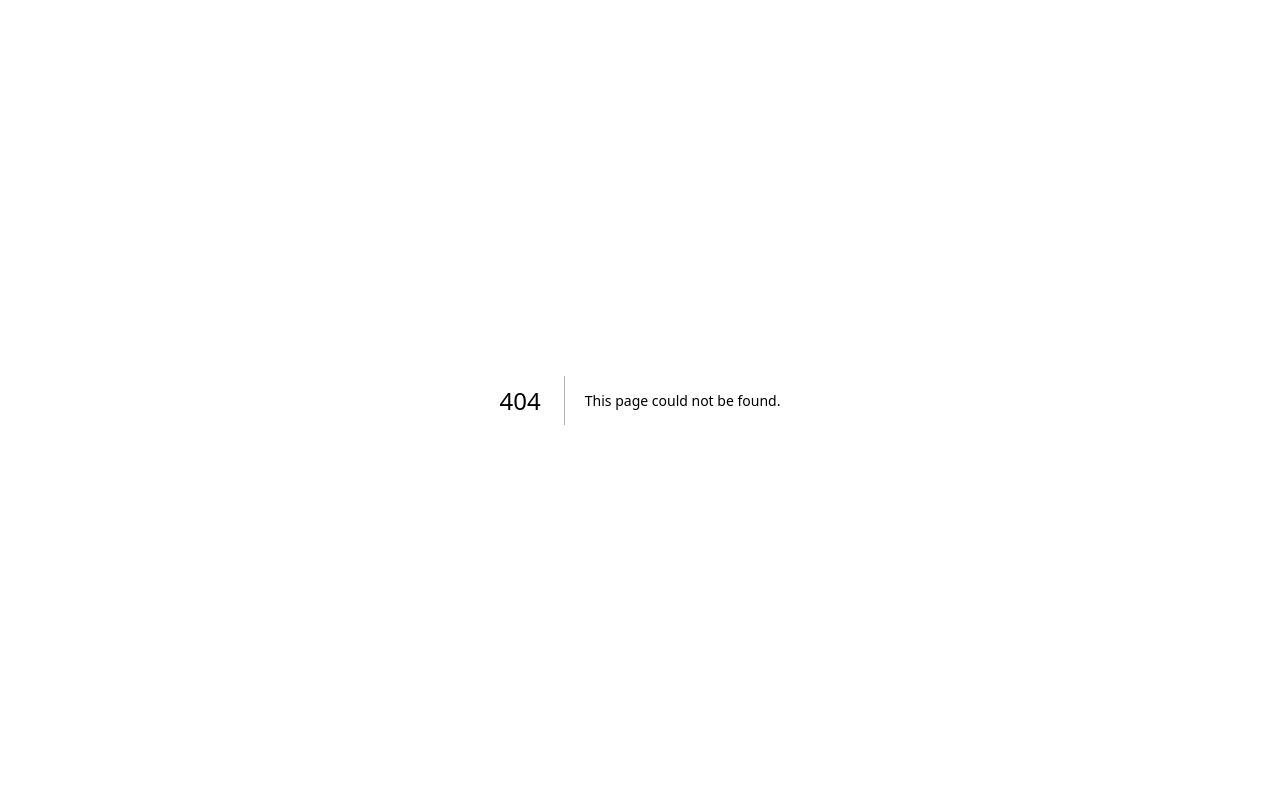
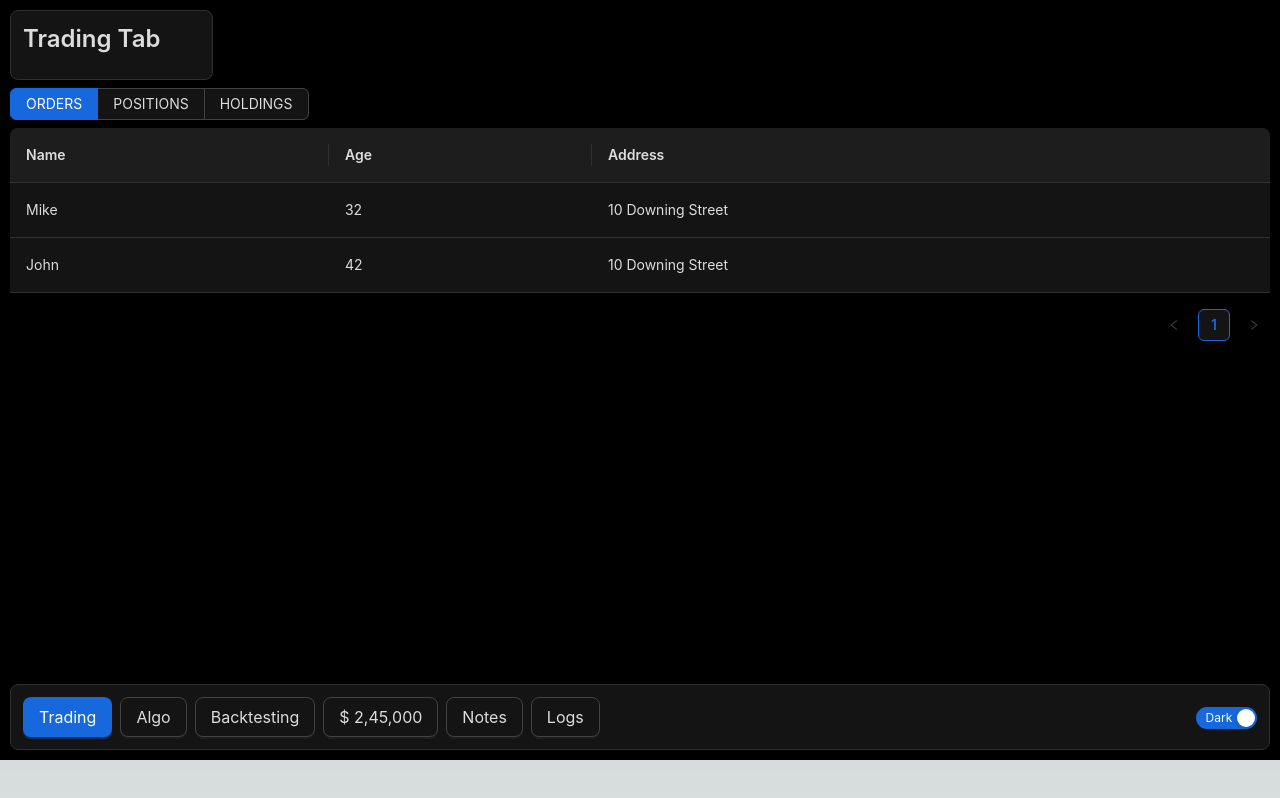
Before and after one commit to Narayankdubey/trading, a Next.js app: page /trading in a window 1280 px wide. Before the commit this address had no page. Built offline with nearby package versions, Linux system fonts and the light colour scheme.

Commit message:
added algo and trading page, multiple chart

```diff
--- /dev/null
+++ b/src/common/constants.tsx
@@ -0,0 +1,7 @@
+export const ROUTES = {
+    HOME:"/",
+    ALGO:"/algo",
+    TRADING:"/trading",
+    LOGIN:"/login",
+    REGISTER:"/register",
+}
--- a/src/components/layout/components/BottomNav.tsx
+++ b/src/components/layout/components/BottomNav.tsx
@@ -1,5 +1,6 @@
 import { Button, Card, Col, Row, Space, Switch } from 'antd'
-import React, { Dispatch, FC, SetStateAction, useState } from 'react'
+import React, { Dispatch, FC, SetStateAction, useCallback } from 'react'
+import { useRouter } from 'next/router';
 
 interface BottomNavProps {
   setDartMode: Dispatch<SetStateAction<boolean>>;
@@ -7,26 +8,44 @@ interface BottomNavProps {
 
 const menus = [
   { name: "trading", title: "Trading", icon: "", },
-  { name: "", title: "Alog", icon: "", },
-  { name: "", title: "Backtesting", icon: "", },
-  { name: "", title: "$ 2,45,000", icon: "", },
-  { name: "", title: "Notes", icon: "", },
-  { name: "", title: "Logs", icon: "", },
+  { name: "algo", title: "Algo", icon: "", },
+  { name: "backtesting", title: "Backtesting", icon: "", },
+  { name: "amount", title: "$ 2,45,000", icon: "", },
+  { name: "notes", title: "Notes", icon: "", },
+  { name: "logs", title: "Logs", icon: "", },
 ]
 export const BottomNav: FC<BottomNavProps> = ({ setDartMode }) => {
-  const [selected, setSelected] = useState("Trading");
+  const router = useRouter();
 
-  const menuPressed = (name:string)=>{
-    setSelected(name);
+  const menuPressed = (name: string) => {
+      router.push(`/${name}`)
   }
+
+  const activeTab = useCallback((item: any) => {
+    if (router.pathname === "/") {
+      return false
+    } else {
+      const path = router.pathname.substring(1, router.pathname.length);
+      return path.includes(item?.name)
+    }
+  }, [router.pathname])
+
   return (
-    <Card size="small">
+    <Card size="small" style={{ marginTop: 10 }}>
       <Row justify={"space-between"} align={"middle"}>
         <Col>
-          <Space>
-            {menus.map((item) => (
-              <Button key={item.title} size={"large"} type={selected === item?.title ? "primary" : "default"} onClick={()=>menuPressed(item?.title)}>{item.title}</Button>
-            ))}
+          <Space wrap>
+            {menus.map((item) => {
+              return (
+                <Button
+                  key={item.title}
+                  size={"large"}
+                  type={activeTab(item) ? "primary" : "default"}
+                  onClick={() => menuPressed(item?.name)}>
+                  {item.title}
+                </Button>
+              )
+            })}
           </Space>
         </Col>
         <Col>
--- /dev/null
+++ b/src/components/screens/algo/index.tsx
@@ -0,0 +1,47 @@
+import { Card, Col, Row, Select, Space, Typography } from 'antd';
+import React, { FC } from 'react'
+import { Input } from 'antd';
+
+const { TextArea } = Input;
+
+interface AlgoContainerProps {
+
+}
+
+const selectItems = [
+    { defaultValue: "lucy", options: [{ value: 'jack', label: 'Jack' }, { value: 'lucy', label: 'Lucy' }, { value: 'Yiminghe', label: 'yiminghe' }, { value: 'disabled', label: 'Disabled', disabled: true },] },
+    { defaultValue: "lucy", options: [{ value: 'jack', label: 'Jack' }, { value: 'lucy', label: 'Lucy' }, { value: 'Yiminghe', label: 'yiminghe' }, { value: 'disabled', label: 'Disabled', disabled: true },] },
+    { defaultValue: "lucy", options: [{ value: 'jack', label: 'Jack' }, { value: 'lucy', label: 'Lucy' }, { value: 'Yiminghe', label: 'yiminghe' }, { value: 'disabled', label: 'Disabled', disabled: true },] },
+    { defaultValue: "lucy", options: [{ value: 'jack', label: 'Jack' }, { value: 'lucy', label: 'Lucy' }, { value: 'Yiminghe', label: 'yiminghe' }, { value: 'disabled', label: 'Disabled', disabled: true },] },
+    { defaultValue: "lucy", options: [{ value: 'jack', label: 'Jack' }, { value: 'lucy', label: 'Lucy' }, { value: 'Yiminghe', label: 'yiminghe' }, { value: 'disabled', label: 'Disabled', disabled: true },] },
+]
+
+const AlgoContainer: FC<AlgoContainerProps> = ({ }) => {
+    return (
+        <Row gutter={[8,8]}>
+            <Col xs={24} sm={8} md={6} lg={4}>
+                <Card size='small'>
+                    <Typography.Title level={3}>Algo Tab</Typography.Title>
+                </Card>
+            </Col>
+            <Col span={24}>
+                <Space wrap>
+                    {selectItems.map((item,index) => (
+                        <Select
+                            key={index}
+                            defaultValue={item?.defaultValue}
+                            style={{ width: 120 }}
+                            // onChange={handleChange}
+                            options={item?.options}
+                        />
+                    ))}
+                </Space>
+            </Col>
+            <Col span={24}>
+            <TextArea rows={19} autoFocus/>
+            </Col>
+        </Row>
+    )
+}
+
+export default AlgoContainer;
--- a/src/components/screens/home/components/ShareChart.tsx
+++ b/src/components/screens/home/components/ShareChart.tsx
@@ -1,20 +1,34 @@
-import { Card, Typography } from 'antd'
+import { Card, Col, Row, Typography } from 'antd'
 import React, { FC, useEffect, useState } from 'react'
 
 
 
-interface ShareChartProps { }
+interface ShareChartProps {
+  displayChart: any
+}
 
 
-const ShareChart: FC<ShareChartProps> = ({ }) => {
-
+const ShareChart: FC<ShareChartProps> = ({ displayChart }) => {
+  const dataLength = displayChart?.length
 
 
   return (
-    <Card style={{height:"100%"}}>
-
-    </Card>
-  )
+    <>
+      {dataLength > 0 ? (<Row gutter={[8, 8]} style={{ height: dataLength <= 2 ? "100%" : "50%" }}>
+        {displayChart.map((item: string) => (
+          <Col key={item} span={dataLength > 1 ? 12 : 24} style={{ height: "100%" }}>
+            <Card style={{ height: "100%" }}>
+              <div>{item}</div>
+            </Card>
+          </Col>))}
+      </Row>)
+        : (
+          <Card style={{ height: "100%" }}>
+            Please select any Stock from Watchlist to see chart
+          </Card>
+        )
+      }
+    </>)
 }
 
 export default ShareChart;
--- a/src/components/screens/home/components/ShareList.tsx
+++ b/src/components/screens/home/components/ShareList.tsx
@@ -1,5 +1,7 @@
 import { Avatar, Button, Card, Progress, Row, Space, Typography } from "antd";
 import React, { FC } from "react";
+import { useRouter } from 'next/router';
+import { ROUTES } from "@/common/constants";
 
 const dummyData = [
   { name: "HDFC", icon: "H", percentange: 20, quantity: 2700 },
@@ -15,12 +17,13 @@ interface SharesProps {
   icon: string;
   percentage: number;
   quantity: number;
+  setDisplayChart:any;
 }
 
-const Shares: FC<SharesProps> = ({ name, icon, percentage, quantity }) => {
+const Shares: FC<SharesProps> = ({ name, icon, percentage, quantity,setDisplayChart }) => {
   return (
-    <div>
-      <Row justify={"space-between"}>
+    <div onClick={()=>setDisplayChart(name)} style={{cursor:"pointer"}}>
+      <Row justify={"space-between"} >
         <Space>
           <Avatar>{icon}</Avatar>
           <Typography.Text>{name}</Typography.Text>
@@ -38,9 +41,16 @@ const Shares: FC<SharesProps> = ({ name, icon, percentage, quantity }) => {
   );
 };
 
-interface ShareListProps {}
+interface ShareListProps {
+  setDisplayChart:any
+}
 
-export const ShareList: FC<ShareListProps> = ({}) => {
+export const ShareList: FC<ShareListProps> = ({setDisplayChart}) => {
+  const router = useRouter();
+
+  const viewMoreClick = ()=>{
+    router.push(ROUTES.TRADING)
+  }
   return (
     <Card title="Watchlist" size="small">
       {dummyData.map((item) => (
@@ -50,9 +60,10 @@ export const ShareList: FC<ShareListProps> = ({}) => {
           percentage={item?.percentange}
           icon={item?.icon}
           quantity={item?.quantity}
+          setDisplayChart={setDisplayChart}
         />
       ))}
-      <Button block>View More</Button>
+      <Button block onClick={viewMoreClick}>View More</Button>
     </Card>
   );
 };
--- a/src/components/screens/home/index.tsx
+++ b/src/components/screens/home/index.tsx
@@ -1,33 +1,45 @@
-import { Col, Row, Space } from 'antd';
-import React, { FC } from 'react'
-import { Dof, LeftOptions, RightOptions, ShareChart, ShareList } from './components';
+import { Col, Row, Space } from "antd";
+import React, { FC, useState } from "react";
+import {
+    Dof,
+    LeftOptions,
+    RightOptions,
+    ShareChart,
+    ShareList,
+} from "./components";
 
-interface homeContainerProps {
-
-}
+interface homeContainerProps { }
 
 const HomeContainer: FC<homeContainerProps> = ({ }) => {
+    const [displayChart, setDisplayChart] = useState<any>([]);
+
+    const onAddChartDisplay = (item: string) => {
+        if (displayChart.includes(item)) {
+            setDisplayChart((old: any) => old.filter((elem: string) => elem != item));
+        } else if (displayChart.length < 4)
+            setDisplayChart([...displayChart, item]);
+    };
     return (
-        <Row gutter={8} style={{ padding: 10 }}>
-            <Col span={1}>
-                <LeftOptions/>
+        <Row gutter={[8, 8]} style={{ padding: 10 }}>
+            <Col xs={4} md={2} lg={1}>
+                <LeftOptions />
             </Col>
-            <Col span={17}>
-                <ShareChart />
+            <Col xs={20} md={22} lg={17}>
+                <ShareChart displayChart={displayChart} />
             </Col>
-            <Col span={6}>
+            <Col xs={24} md={24} lg={6}>
                 <Row gutter={8}>
                     <Col span={20}>
-                        <ShareList />
+                        <ShareList setDisplayChart={onAddChartDisplay} />
                     </Col>
                     <Col span={4}>
-                        <RightOptions/>
+                        <RightOptions />
                     </Col>
                 </Row>
-                <Dof/>
+                <Dof />
             </Col>
         </Row>
-    )
-}
+    );
+};
 
 export default HomeContainer;
--- a/src/components/screens/index.tsx
+++ b/src/components/screens/index.tsx
@@ -1,3 +1,6 @@
+import AlgoContainer from "./algo";
 import HomeContainer from "./home";
+import TradingContainer from "./trading";
 
-export { HomeContainer }
+
+export { HomeContainer, AlgoContainer,TradingContainer }
--- /dev/null
+++ b/src/components/screens/trading/index.tsx
@@ -0,0 +1,69 @@
+import { Button, Card, Col, Radio, Row, Space, Table, Typography } from 'antd';
+import React, { FC } from 'react'
+
+interface TradingProps {
+
+}
+
+const TradingContainer: FC<TradingProps> = ({ }) => {
+    const tradingTabs = [
+        { title: "ORDERS" },
+        { title: "POSITIONS" },
+        { title: "HOLDINGS" },
+    ]
+    const dataSource = [
+        {
+            key: '1',
+            name: 'Mike',
+            age: 32,
+            address: '10 Downing Street',
+        },
+        {
+            key: '2',
+            name: 'John',
+            age: 42,
+            address: '10 Downing Street',
+        },
+    ];
+
+    const columns = [
+        {
+            title: 'Name',
+            dataIndex: 'name',
+            key: 'name',
+        },
+        {
+            title: 'Age',
+            dataIndex: 'age',
+            key: 'age',
+        },
+        {
+            title: 'Address',
+            dataIndex: 'address',
+            key: 'address',
+        },
+    ];
+    return (
+        <Row gutter={[8, 8]}>
+            <Col xs={24} sm={8} md={6} lg={4}>
+                <Card size='small'>
+                    <Typography.Title level={3}>Trading Tab</Typography.Title>
+                </Card>
+            </Col>
+            <Col span={24}>
+                <Space wrap>
+                    <Radio.Group defaultValue="ORDERS" buttonStyle="solid">
+                        {tradingTabs.map((item, index) => (
+                            <Radio.Button key={item?.title} value={item?.title}>{item?.title}</Radio.Button>
+                        ))}
+                    </Radio.Group>
+                </Space>
+            </Col>
+            <Col span={24}>
+                <Table dataSource={dataSource} columns={columns} />
+            </Col>
+        </Row>
+    )
+}
+
+export default TradingContainer;
--- /dev/null
+++ b/src/pages/algo/index.tsx
@@ -0,0 +1,17 @@
+import LayoutContainer from '@/components/layout';
+import AlgoContainer from '@/components/screens/algo';
+import React, { FC } from 'react'
+
+interface AlgoProps {
+
+}
+
+const Algo: FC<AlgoProps> = ({ }) => {
+    return (
+        <LayoutContainer>
+            <AlgoContainer />
+        </LayoutContainer>
+    )
+}
+
+export default Algo;
--- /dev/null
+++ b/src/pages/trading/index.tsx
@@ -0,0 +1,17 @@
+import LayoutContainer from '@/components/layout';
+import { TradingContainer } from '@/components/screens';
+import React, { FC } from 'react'
+
+interface indexProps {
+
+}
+
+const index: FC<indexProps> = ({  }) => {
+  return (
+    <LayoutContainer>
+      <TradingContainer/>
+    </LayoutContainer>
+  )
+}
+
+export default index;
```
Also changed, not shown: src/pages/404.tsx (added, +24 -0 lines).
